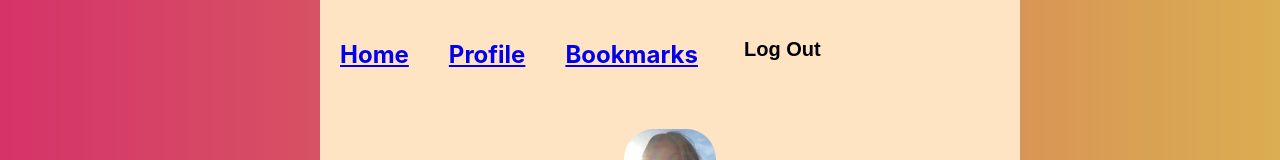
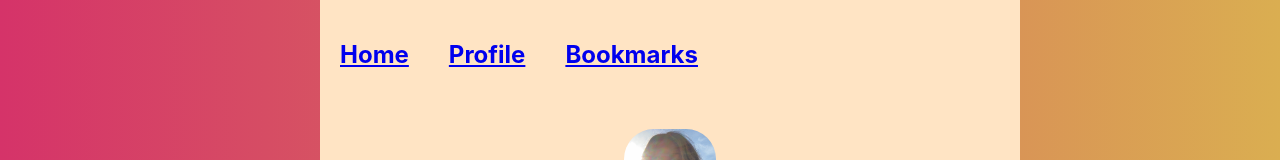
Before and after one commit to shanicunn/photo-app, a React (Create React App) app: page / in a window 1280 px wide. Shown: the top 160 px of the page. Built offline with nearby package versions, Linux system fonts and the light colour scheme.

Commit message:
Removed Log in component from nav

```diff
--- a/src/components/Nav.js
+++ b/src/components/Nav.js
@@ -1,5 +1,5 @@
 import React from 'react';
-import UserLog from './UserLog';
+
 
 class Nav extends React.Component {
 
@@ -9,7 +9,7 @@ class Nav extends React.Component {
                 <a href= "#home"> <h2>Home</h2> </a>
                 <a href= "#profile"> <h2>Profile</h2> </a>
                 <a href= "#bookmarks"> <h2>Bookmarks</h2> </a>
-                <UserLog />
+
             </div>
         )
     }
```
